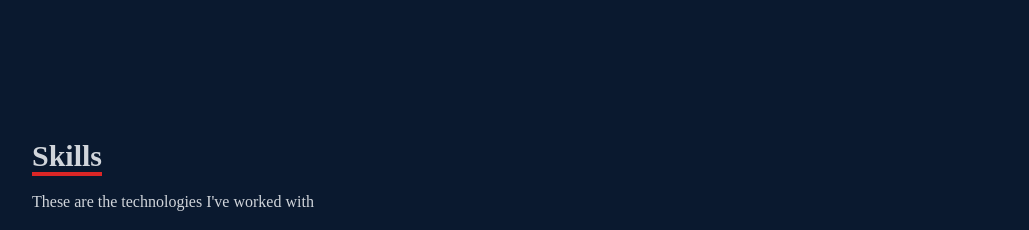
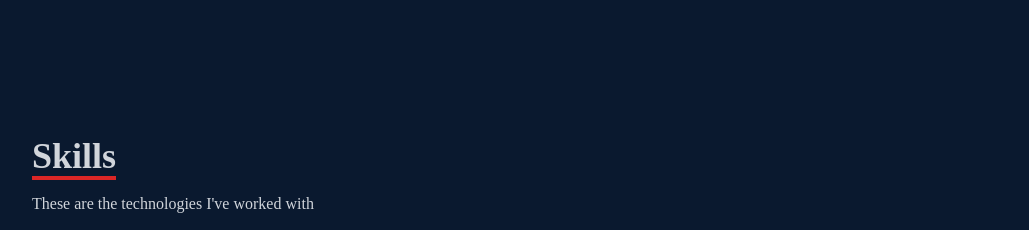
Before and after one commit to giorgadzedaviti/Portfolio, a React (Create React App) app: page / in a window 1280 px wide. Shown: the part 1660-1890 px from the top of the page, without its empty margins (124-1153 px from the left). Built offline with nearby package versions, Linux system fonts and the light colour scheme.

Commit message:
UPDATE: minor changes

```diff
--- a/src/components/Contact.jsx
+++ b/src/components/Contact.jsx
@@ -2,7 +2,7 @@
 
 const Contact = () => {
   return (
-    <div name='contact' className='w-full h-screen bg-[#0a192f] flex justify-center items-center p-4 '>
+    <div name='contact' className=' w-full h-screen bg-[#0a192f] flex justify-center items-center p-4 '>
         <form method='POST' action="https://getform.io/f/836940da-fb4b-4cc8-803f-036f727bb956" className='flex flex-col max-w-[600px] w-full'>
             <div className='pb-8'>
                 <p className='text-4xl font-bold inline border-b-4 border-red-600 text-gray-300'>Contact</p>
--- a/src/components/Skills.jsx
+++ b/src/components/Skills.jsx
@@ -13,7 +13,7 @@
       {/* Container */}
       <div className='max-w-[1000px] mx-auto p-4 flex flex-col justify-center w-full h-full'>
           <div className='mt-10'>
-              <p className=' text-3xl font-bold inline border-b-4 border-red-600 '>Skills</p>
+              <p className=' text-4xl font-bold inline border-b-4 border-red-600 '>Skills</p>
               <p className=' py-4'>These are the technologies I've worked with</p>
           </div>
 
```
